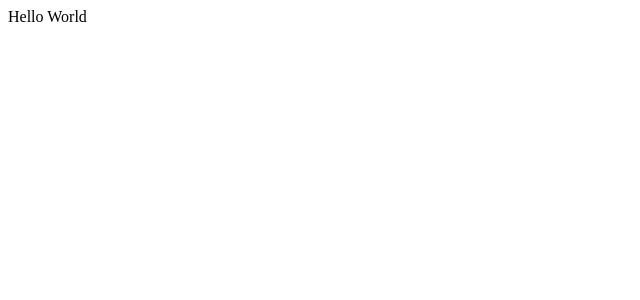
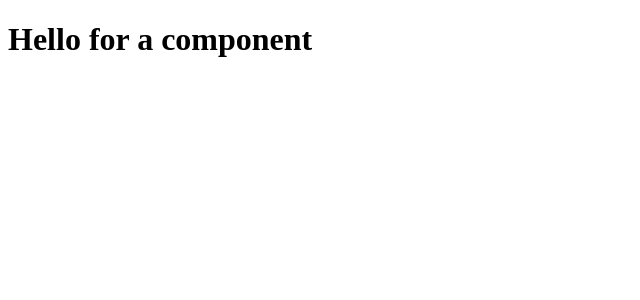
Before and after one commit to DarwinMelaya/Learning-React, a React (Vite) app in the folder frontend/: page / in a window 1280 px wide. Shown: the top 300 px of the page, without its empty margins (0-640 px from the left). Built offline with nearby package versions, Linux system fonts and the light colour scheme.

Commit message:
Creating A Component In React

```diff
--- a/frontend/src/App.jsx
+++ b/frontend/src/App.jsx
@@ -1,5 +1,11 @@
+import Hello from "./components/Hello";
+
 function App() {
-  return <div className="App">Hello World</div>;
+  return (
+    <div className="App">
+      <Hello />
+    </div>
+  );
 }
 
 export default App;
--- /dev/null
+++ b/frontend/src/components/Hello.jsx
@@ -0,0 +1,9 @@
+function Hello() {
+  return (
+    <div>
+      <h1>Hello for a component</h1>
+    </div>
+  );
+}
+
+export default Hello;
```
